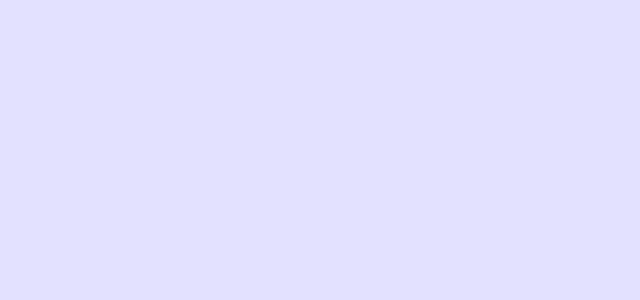
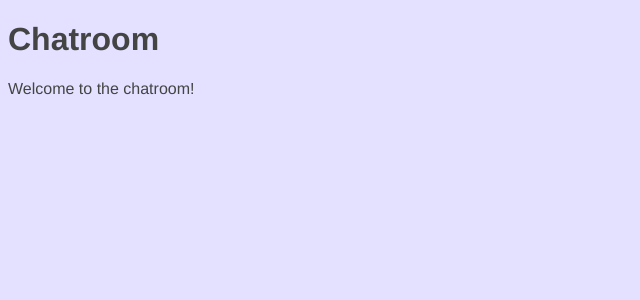
Before and after one commit to zawthuphyo25/live-chat-app, a Vue app: page /chatroom in a window 1280 px wide. Before the commit this address had no page. Shown: the top 300 px of the page, without its empty margins (0-640 px from the left). Built offline with nearby package versions, Linux system fonts and the light colour scheme.

Commit message:
event emit in setup function

```diff
--- a/src/components/Login.vue
+++ b/src/components/Login.vue
@@ -13,7 +13,7 @@ import { ref } from "vue";
 import useLogin from "../composables/useLogin";
 
 export default {
-  setup() {
+  setup(props, context) {
     let email = ref("");
     let password = ref("");
 
@@ -23,7 +23,8 @@ export default {
       // console.log(email.value, password.value);
       let res = await signIn(email.value, password.value);
       if (res) {
-        console.log(res.user);
+        // console.log(res.user);
+        context.emit("enterChatroom");
       } else {
         error.value = "Invalid email or password";
       }
--- a/src/components/Signup.vue
+++ b/src/components/Signup.vue
@@ -14,7 +14,7 @@ import { ref } from "vue";
 import useSignup from "../composables/useSignup";
 
 export default {
-  setup() {
+  setup(props, context) {
     const displayName = ref("");
     const email = ref("");
     const password = ref("");
@@ -28,7 +28,8 @@ export default {
         displayName.value
       );
       if (res) {
-        console.log(res.user);
+        // console.log(res.user);
+        context.emit("enterChatroom");
       }
     };
 
--- a/src/router/index.js
+++ b/src/router/index.js
@@ -1,3 +1,4 @@
+import Chatroom from "@/views/Chatroom.vue";
 import Welcome from "@/views/Welcome.vue";
 import { createRouter, createWebHistory } from "vue-router";
 
@@ -7,6 +8,11 @@ const routes = [
     name: "Welcome",
     component: Welcome,
   },
+  {
+    path: "/chatroom",
+    name: "Chatroom",
+    component: Chatroom,
+  },
 ];
 
 const router = createRouter({
--- /dev/null
+++ b/src/views/Chatroom.vue
@@ -0,0 +1,12 @@
+<template>
+  <div class="chatroom">
+    <h1>Chatroom</h1>
+    <p>Welcome to the chatroom!</p>
+  </div>
+</template>
+
+<script>
+export default {};
+</script>
+
+<style></style>
--- a/src/views/Welcome.vue
+++ b/src/views/Welcome.vue
@@ -1,14 +1,14 @@
 <template>
   <div class="welcome container">
     <div v-if="showLoginForm">
-      <Login></Login>
+      <Login @enterChatroom="enterChatroom"></Login>
       <p>
         not a member.
         <span @click="showLoginForm = !showLoginForm">create account</span>
       </p>
     </div>
     <div v-else>
-      <Signup></Signup>
+      <Signup @enterChatroom="enterChatroom"></Signup>
       <p>
         already a member.
         <span @click="showLoginForm = !showLoginForm">login account</span>
@@ -21,6 +21,7 @@
 import { ref } from "vue";
 import Login from "../components/Login";
 import Signup from "../components/Signup";
+import { useRouter } from "vue-router";
 
 export default {
   components: {
@@ -29,9 +30,15 @@ export default {
   },
   setup() {
     let showLoginForm = ref(true);
+    let router = useRouter();
+
+    let enterChatroom = () => {
+      router.push("/chatroom");
+    };
 
     return {
       showLoginForm,
+      enterChatroom,
     };
   },
 };
```
